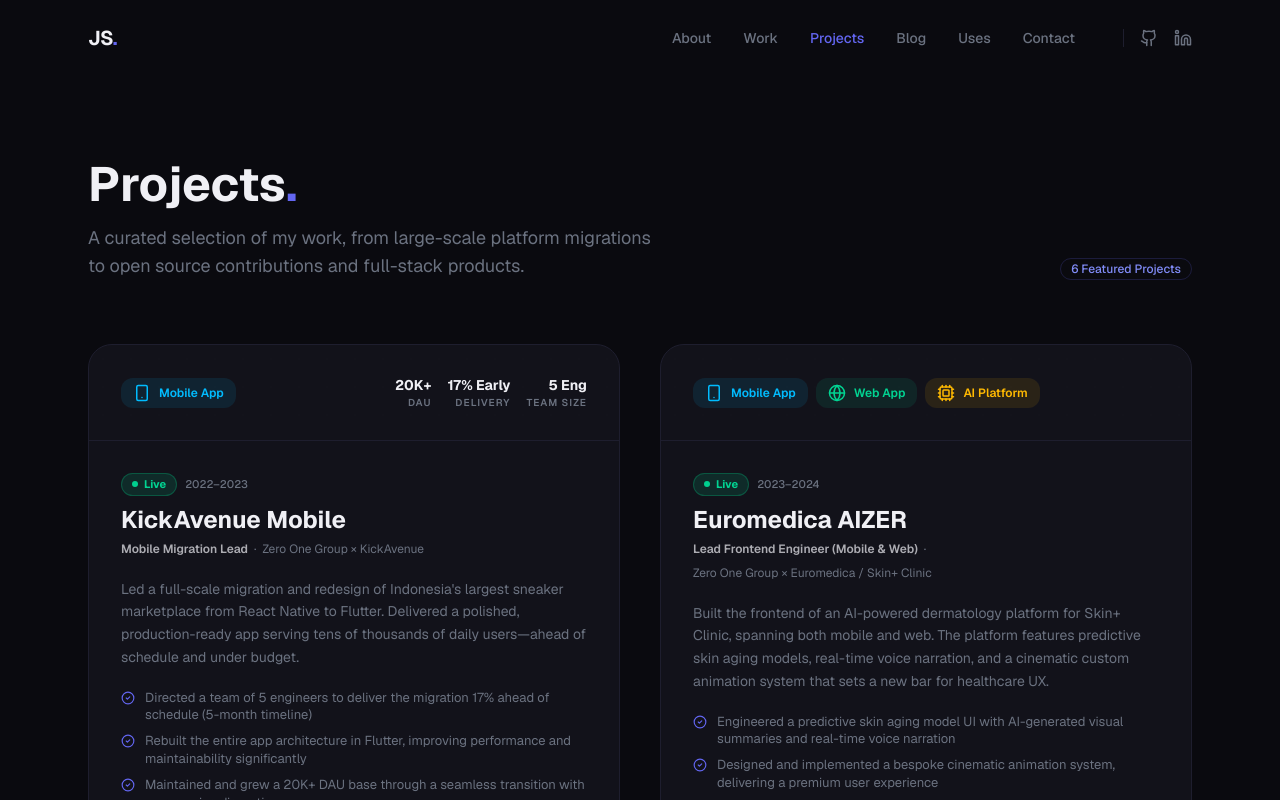
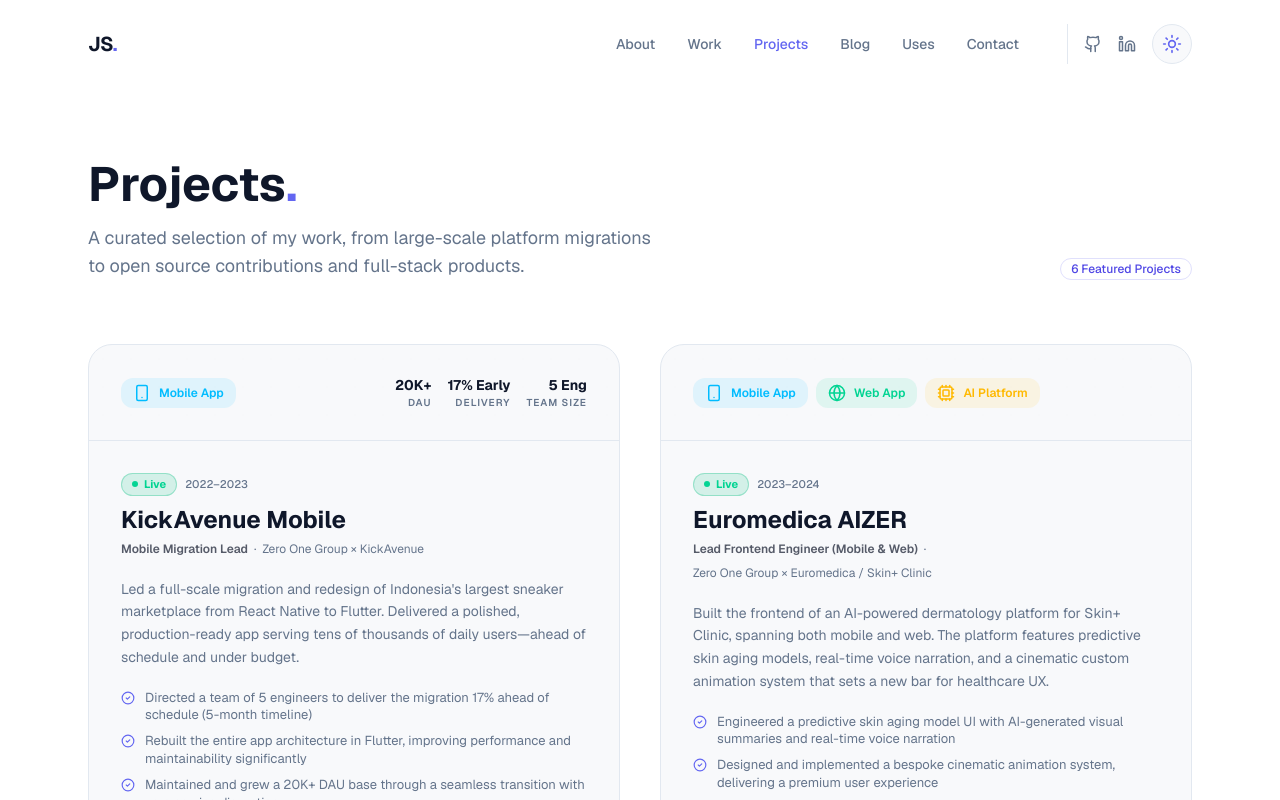
Before and after one commit to johansutrisno/johansutrisno.com, a Next.js app: page /projects in a window 1280 px wide. Shown: the top 800 px of the page. Built offline with nearby package versions, Linux system fonts and the light colour scheme.

Commit message:
feat: implement light or dark mode

```diff
--- a/src/app/globals.css
+++ b/src/app/globals.css
@@ -1,6 +1,20 @@
 @import "tailwindcss";
 
 :root {
+  --background: #ffffff;
+  --surface: #f8f9fb;
+  --surface-2: #f1f4f9;
+  --border: #e2e8f0;
+  --foreground: #0f172a;
+  --muted: #64748b;
+  --accent: #6366f1;
+  --accent-light: #4f46e5;
+  --accent-dim: rgba(99, 102, 241, 0.08);
+  --accent-glow: rgba(99, 102, 241, 0.12);
+  --dot-color: rgba(0, 0, 0, 0.05);
+}
+
+.dark {
   --background: #0a0a0f;
   --surface: #12121a;
   --surface-2: #1a1a26;
@@ -11,6 +25,7 @@
   --accent-light: #818cf8;
   --accent-dim: rgba(99, 102, 241, 0.12);
   --accent-glow: rgba(99, 102, 241, 0.25);
+  --dot-color: rgba(255, 255, 255, 0.05);
 }
 
 @theme inline {
@@ -78,7 +93,7 @@
 
 /* Dot grid background */
 .dot-grid {
-  background-image: radial-gradient(circle, rgba(255,255,255,0.05) 1px, transparent 1px);
+  background-image: radial-gradient(circle, var(--dot-color) 1px, transparent 1px);
   background-size: 28px 28px;
 }
 
@@ -118,7 +133,7 @@
 .prose p {
   line-height: 1.8;
   margin-bottom: 1.25em;
-  color: #c4c4cf;
+  color: var(--muted);
 }
 .prose a {
   color: var(--accent-light);
@@ -155,7 +170,7 @@
 }
 .prose li {
   margin-bottom: 0.5em;
-  color: #c4c4cf;
+  color: var(--muted);
 }
 .prose blockquote {
   border-left: 3px solid var(--accent);
--- a/src/app/layout.tsx
+++ b/src/app/layout.tsx
@@ -3,6 +3,7 @@
 import "./globals.css";
 import { Nav } from "@/components/Nav";
 import { Footer } from "@/components/Footer";
+import { ThemeProvider } from "@/components/ThemeProvider";
 import { PersonSchema, WebSiteSchema } from "@/lib/schema";
 import { WebVitals } from "@/components/WebVitals";
 
@@ -92,20 +93,38 @@
   children: React.ReactNode;
 }>) {
   return (
-    <html lang="en" className="dark">
+    <html lang="en" suppressHydrationWarning>
       <head>
+        <script
+          dangerouslySetInnerHTML={{
+            __html: `
+              (function() {
+                try {
+                  var savedTheme = localStorage.getItem('theme');
+                  if (savedTheme === 'light') {
+                    document.documentElement.classList.remove('dark');
+                  } else {
+                    document.documentElement.classList.add('dark');
+                  }
+                } catch (e) {}
+              })();
+            `,
+          }}
+        />
         <PersonSchema />
         <WebSiteSchema />
       </head>
       <body
         className={`${geistSans.variable} ${geistMono.variable} antialiased selection:bg-accent/30 selection:text-white`}
       >
+        <ThemeProvider>
           <WebVitals />
           <Nav />
           <main className="min-h-screen pt-20">
             {children}
           </main>
           <Footer />
+        </ThemeProvider>
       </body>
     </html>
   );
--- a/src/components/Nav.tsx
+++ b/src/components/Nav.tsx
@@ -5,6 +5,7 @@
 import { usePathname } from 'next/navigation';
 import { motion, AnimatePresence } from 'framer-motion';
 import { Menu, X, Github, Linkedin, Mail } from 'lucide-react';
+import { ThemeToggle } from './ThemeToggle';
 
 const navLinks = [
   { name: 'About', href: '/about' },
@@ -62,16 +63,21 @@
             <a href="https://linkedin.com/in/johansutrisno" target="_blank" rel="noopener noreferrer" className="text-muted hover:text-foreground">
               <Linkedin size={18} />
             </a>
+            <ThemeToggle />
           </div>
         </div>
 
         {/* Mobile Nav Toggle */}
-        <button
-          className="md:hidden text-foreground"
-          onClick={() => setIsOpen(!isOpen)}
-        >
-          {isOpen ? <X size={24} /> : <Menu size={24} />}
-        </button>
+        <div className="flex items-center gap-4 md:hidden">
+          <ThemeToggle />
+          <button
+            type="button"
+            className="text-foreground"
+            onClick={() => setIsOpen(!isOpen)}
+          >
+            {isOpen ? <X size={24} /> : <Menu size={24} />}
+          </button>
+        </div>
       </div>
 
       {/* Mobile Nav Menu */}
--- /dev/null
+++ b/src/components/ThemeProvider.tsx
@@ -0,0 +1,52 @@
+"use client";
+
+import { createContext, useContext, useEffect, useState } from "react";
+
+type Theme = "light" | "dark";
+
+interface ThemeContextType {
+  theme: Theme | undefined;
+  setTheme: (theme: Theme) => void;
+  toggleTheme: () => void;
+}
+
+const ThemeContext = createContext<ThemeContextType | undefined>(undefined);
+
+export const ThemeProvider = ({ children }: { children: React.ReactNode }) => {
+  const [theme, setThemeState] = useState<Theme | undefined>(undefined);
+
+  useEffect(() => {
+    const root = window.document.documentElement;
+    const initialColorValue = root.classList.contains("dark") ? "dark" : "light";
+    setThemeState(initialColorValue);
+  }, []);
+
+  const setTheme = (newTheme: Theme) => {
+    const root = window.document.documentElement;
+    if (newTheme === "dark") {
+      root.classList.add("dark");
+    } else {
+      root.classList.remove("dark");
+    }
+    localStorage.setItem("theme", newTheme);
+    setThemeState(newTheme);
+  };
+
+  const toggleTheme = () => {
+    setTheme(theme === "dark" ? "light" : "dark");
+  };
+
+  return (
+    <ThemeContext.Provider value={{ theme, setTheme, toggleTheme }}>
+      {children}
+    </ThemeContext.Provider>
+  );
+};
+
+export const useTheme = () => {
+  const context = useContext(ThemeContext);
+  if (context === undefined) {
+    throw new Error("useTheme must be used within a ThemeProvider");
+  }
+  return context;
+};
--- /dev/null
+++ b/src/components/ThemeToggle.tsx
@@ -0,0 +1,57 @@
+"use client";
+
+import { useTheme } from "./ThemeProvider";
+import { Sun, Moon } from "lucide-react";
+import { motion, AnimatePresence } from "framer-motion";
+import { useEffect, useState } from "react";
+
+export const ThemeToggle = () => {
+  const { theme, toggleTheme } = useTheme();
+  const [mounted, setMounted] = useState(false);
+
+  // Avoid hydration mismatch
+  useEffect(() => {
+    setMounted(true);
+  }, []);
+
+  if (!mounted) {
+    return (
+      <div className="w-10 h-10 rounded-full border border-border bg-surface flex items-center justify-center opacity-0">
+        <div className="w-5 h-5" />
+      </div>
+    );
+  }
+
+  return (
+    <button
+      type="button"
+      onClick={toggleTheme}
+      className="relative w-10 h-10 rounded-full border border-border bg-surface flex items-center justify-center hover:bg-surface-2 transition-colors focus:outline-none focus:ring-2 focus:ring-accent/50 overflow-hidden"
+      aria-label="Toggle theme"
+    >
+      <AnimatePresence mode="wait" initial={false}>
+        {theme === "dark" ? (
+          <motion.div
+            key="moon"
+            initial={{ y: 20, opacity: 0, rotate: 45 }}
+            animate={{ y: 0, opacity: 1, rotate: 0 }}
+            exit={{ y: -20, opacity: 0, rotate: -45 }}
+            transition={{ duration: 0.2 }}
+          >
+            <Moon className="w-5 h-5 text-accent-light" />
+          </motion.div>
+        ) : (
+          <motion.div
+            key="sun"
+            initial={{ y: 20, opacity: 0, rotate: -45 }}
+            animate={{ y: 0, opacity: 1, rotate: 0 }}
+            exit={{ y: -20, opacity: 0, rotate: 45 }}
+            transition={{ duration: 0.2 }}
+          >
+            <Sun className="w-5 h-5 text-accent" />
+          </motion.div>
+        )}
+      </AnimatePresence>
+    </button>
+  );
+};
```
Lines whose indentation alone changed are shown as unchanged.
